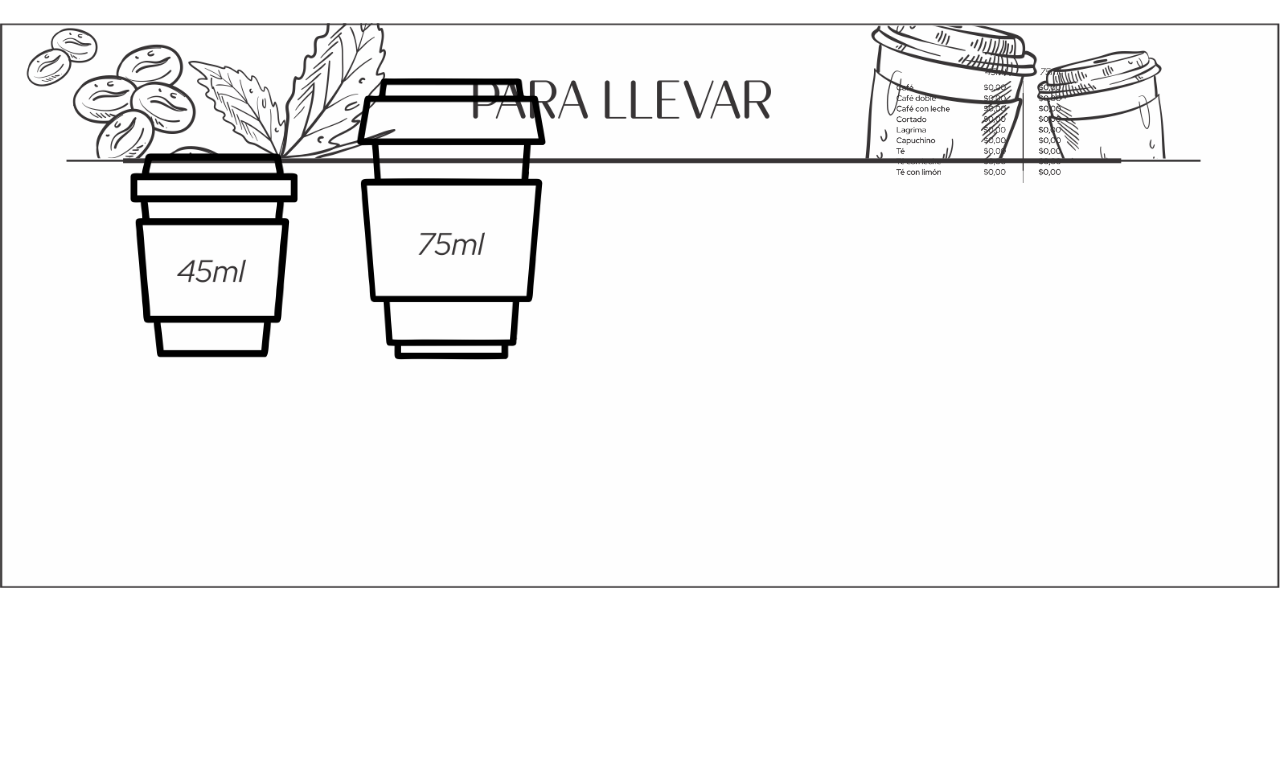
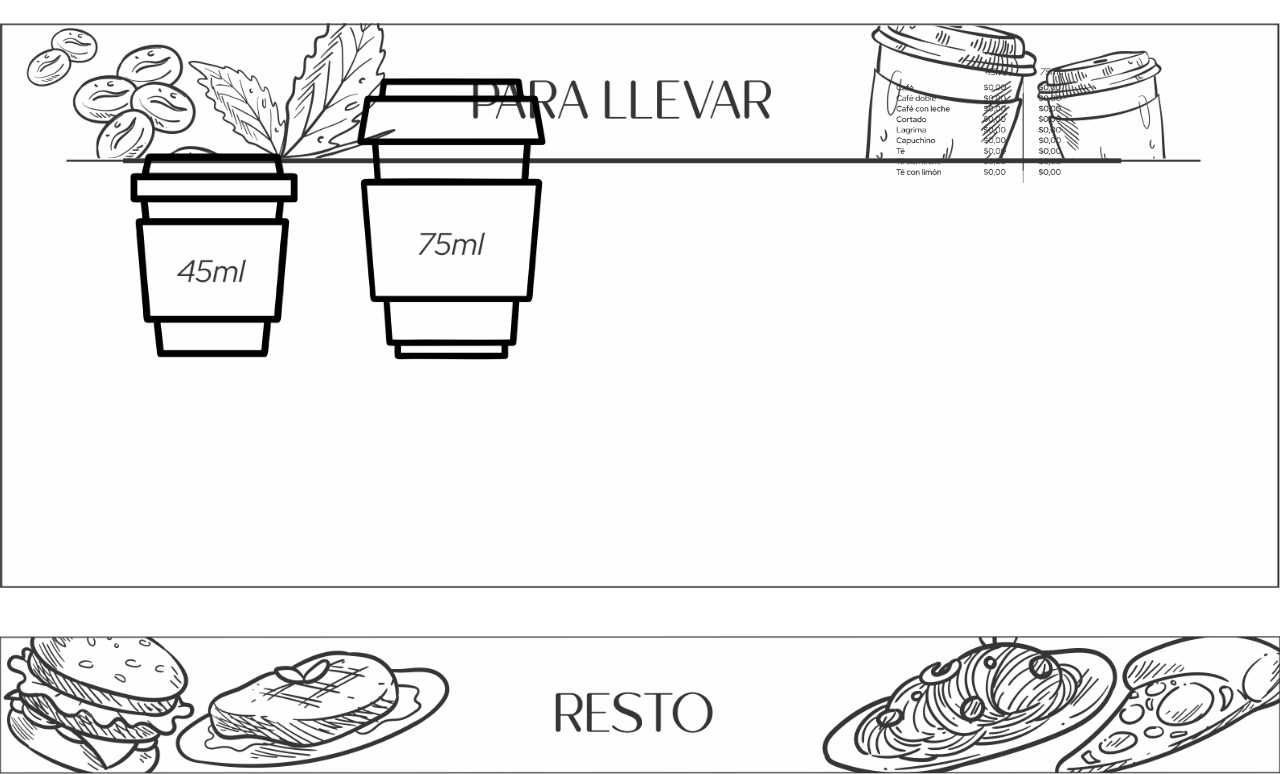
Before and after one commit to Fran249/Patio-Bus, a Vue app in the folder patio-bus/: page / in a window 1280 px wide. Shown: the part 1093-1867 px from the top of the page. Before the commit the page ends 1681 px from the top, so only its background shows below. Built offline with nearby package versions, Linux system fonts and the light colour scheme.

Commit message:
Update CartaComp.vue

```diff
--- a/patio-bus/src/components/CartaComp.vue
+++ b/patio-bus/src/components/CartaComp.vue
@@ -41,6 +41,9 @@
           </v-img>
         </div>
       </v-img>
+      <v-img class="mt-12" src="../assets/Resto.Recuadro.png">
+
+      </v-img>
       </v-col>
     </v-row>
     </v-container>
```
